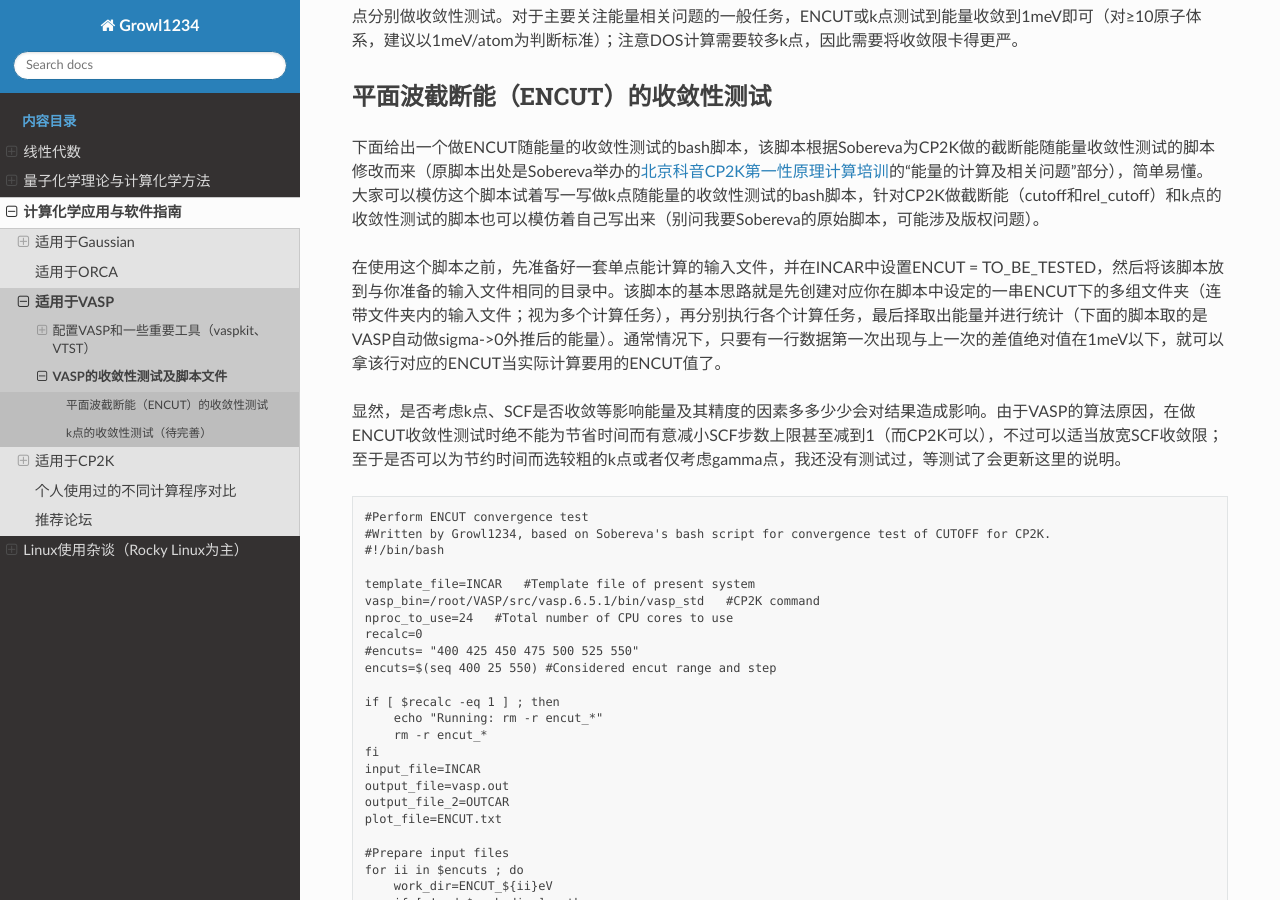
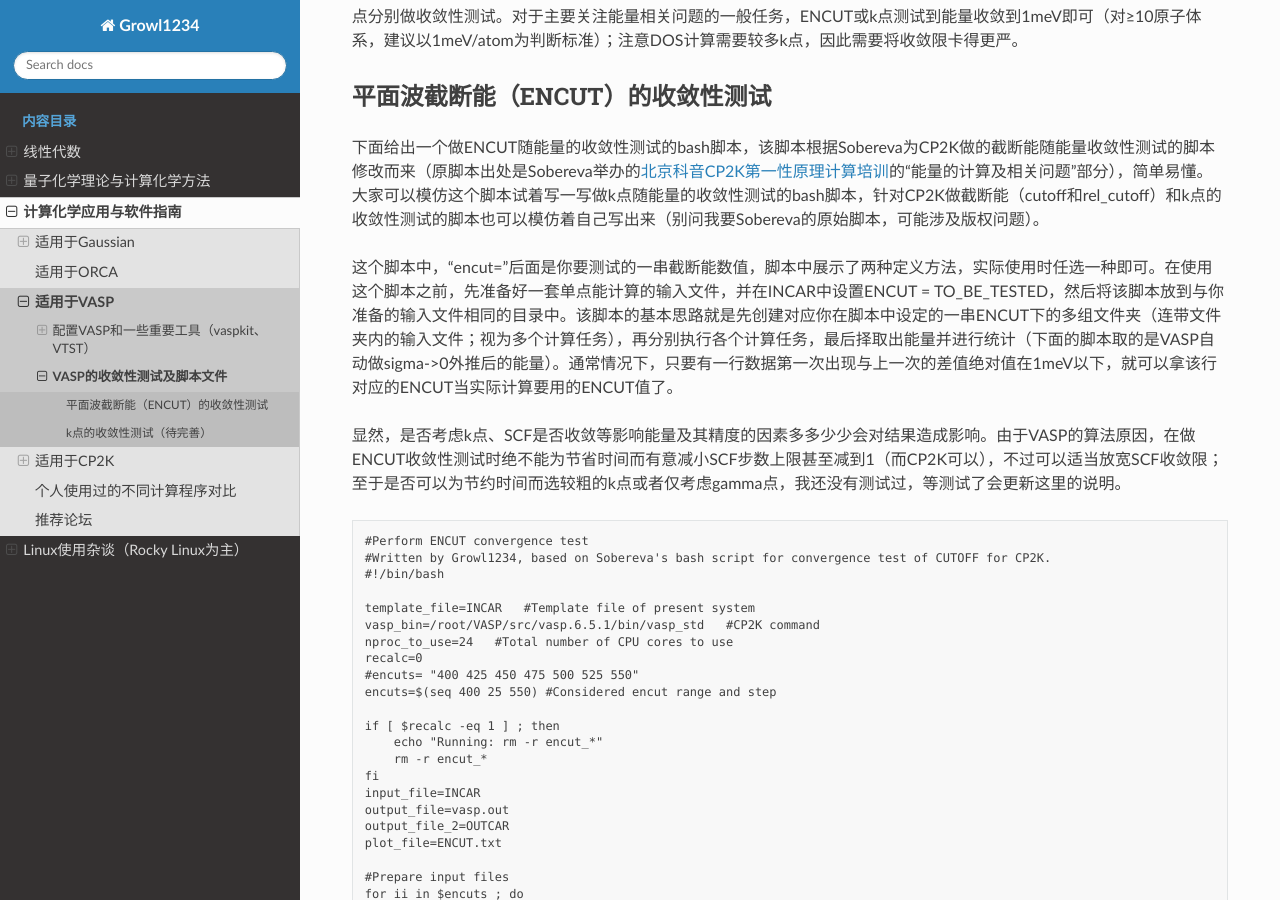
Before and after one commit to Growl1234/RTDProject, a Sphinx documentation site: the page built from source/applications/VASP/convtest.md, in a window 1280 px wide and 900 px high, scrolled down 403 px. Built offline with Sphinx 7.4.7 and the Read the Docs theme 3.1.0, drawn with Linux system fonts in a browser that asks for light colours.

Commit message:
Update convtest.md

```diff
--- a/source/applications/VASP/convtest.md
+++ b/source/applications/VASP/convtest.md
@@ -12,7 +12,7 @@ VASP中的平面波截断能（ENCUT）和k点数目是实际计算的两个非
 
 下面给出一个做ENCUT随能量的收敛性测试的bash脚本，该脚本根据Sobereva为CP2K做的截断能随能量收敛性测试的脚本修改而来（原脚本出处是Sobereva举办的[北京科音CP2K第一性原理计算培训](http://www.keinsci.com/KFP)的“能量的计算及相关问题”部分），简单易懂。大家可以模仿这个脚本试着写一写做k点随能量的收敛性测试的bash脚本，针对CP2K做截断能（cutoff和rel_cutoff）和k点的收敛性测试的脚本也可以模仿着自己写出来（别问我要Sobereva的原始脚本，可能涉及版权问题）。
 
-在使用这个脚本之前，先准备好一套单点能计算的输入文件，并在INCAR中设置ENCUT = TO_BE_TESTED，然后将该脚本放到与你准备的输入文件相同的目录中。该脚本的基本思路就是先创建对应你在脚本中设定的一串ENCUT下的多组文件夹（连带文件夹内的输入文件；视为多个计算任务），再分别执行各个计算任务，最后择取出能量并进行统计（下面的脚本取的是VASP自动做sigma->0外推后的能量）。通常情况下，只要有一行数据第一次出现与上一次的差值绝对值在1meV以下，就可以拿该行对应的ENCUT当实际计算要用的ENCUT值了。
+这个脚本中，“encut=”后面是你要测试的一串截断能数值，脚本中展示了两种定义方法，实际使用时任选一种即可。在使用这个脚本之前，先准备好一套单点能计算的输入文件，并在INCAR中设置ENCUT = TO_BE_TESTED，然后将该脚本放到与你准备的输入文件相同的目录中。该脚本的基本思路就是先创建对应你在脚本中设定的一串ENCUT下的多组文件夹（连带文件夹内的输入文件；视为多个计算任务），再分别执行各个计算任务，最后择取出能量并进行统计（下面的脚本取的是VASP自动做sigma->0外推后的能量）。通常情况下，只要有一行数据第一次出现与上一次的差值绝对值在1meV以下，就可以拿该行对应的ENCUT当实际计算要用的ENCUT值了。
 
 显然，是否考虑k点、SCF是否收敛等影响能量及其精度的因素多多少少会对结果造成影响。由于VASP的算法原因，在做ENCUT收敛性测试时绝不能为节省时间而有意减小SCF步数上限甚至减到1（而CP2K可以），不过可以适当放宽SCF收敛限；至于是否可以为节约时间而选较粗的k点或者仅考虑gamma点，我还没有测试过，等测试了会更新这里的说明。
 
```
